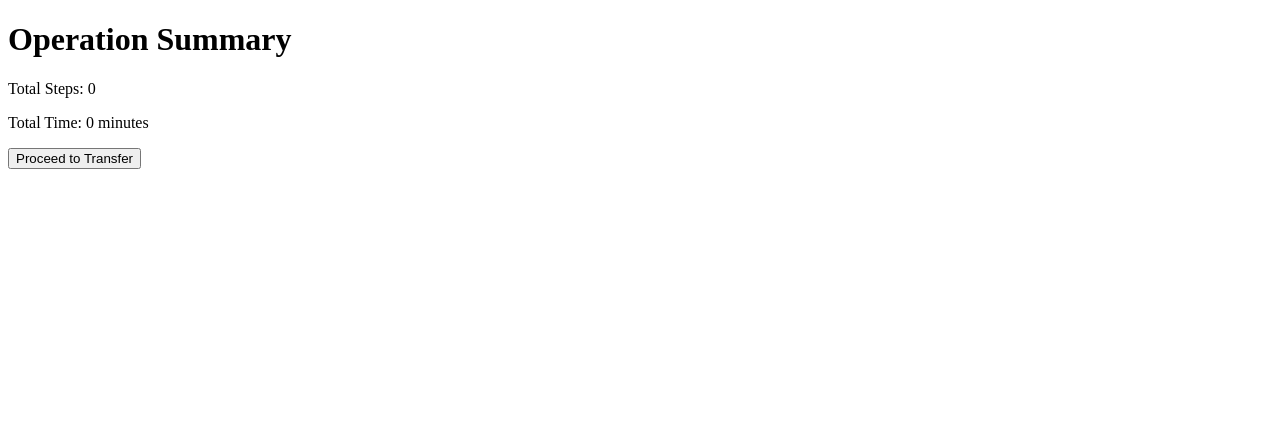
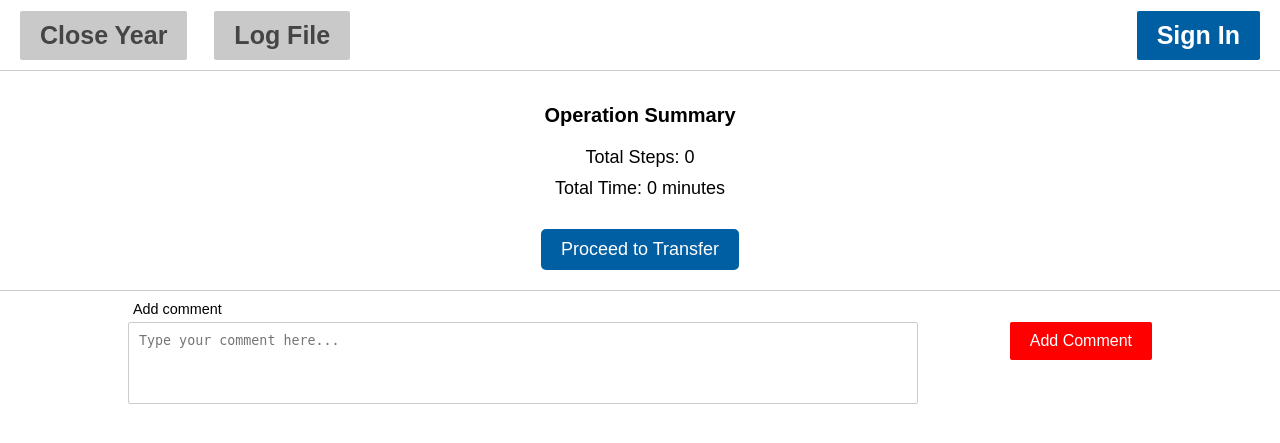
Before and after one commit to mryu003/MasterCargo, a Flask app: page /summary in a window 1280 px wide. Shown: the top 443 px of the page. Run offline with Flask 3, Linux system fonts and the light colour scheme.

Commit message:
summary updated UI

```diff
--- a/website/static/css/styles.css
+++ b/website/static/css/styles.css
@@ -507,3 +507,39 @@ button.removeButton {
     color: white;
     font-weight: bold;
 }
+
+.summary-page {
+    display: flex;
+    flex-direction: column;
+    justify-content: center;
+    align-items: center;
+    height: 100%;
+    text-align: center;
+}
+
+.summary-container {
+    font-family: Arial, sans-serif;
+    color: #000;
+    padding: 20px;
+}
+
+.summary-container h1 {
+    font-size: 20px;
+    margin-bottom: 20px;
+}
+
+.summary-container p {
+    font-size: 18px;
+    margin: 10px 20px;
+}
+
+.summary-container button {
+    padding: 10px 20px;
+    font-size: 18px;
+    cursor: pointer;
+    background-color: #005ea2;
+    color: white;
+    border: none;
+    border-radius: 5px;
+    margin-top: 20px;
+}
--- a/website/templates/summary.html
+++ b/website/templates/summary.html
@@ -1,14 +1,139 @@
 <!DOCTYPE html>
-<html>
+<html lang="en">
 <head>
     <title>Summary</title>
+    <link rel="stylesheet" href="{{ url_for('static', filename='css/styles.css') }}">
 </head>
-<body>
+    <header>
+        <nav>
+            <div class="log-file">
+                <button class="close-year" onclick="openPassCloseYear()">Close Year</button>
+                <button class="download-log" onclick="openPassDownloadLog()">Log File</button>
+            </div>
+            <button class="sign-in-button modal-button" onclick="document.getElementById('sign-in-modal').style.display='block'"> Sign In </button>
+        </nav>
+    </header>
+
+    <div id="close-year-modal" class="modal">
+        <div class="content-background">
+            <div class="modal-content">
+                <p>Are you sure you want to close the year?</p>
+                <div class="close-buttons">
+                    <button class="confirm-close" onclick="confirmCloseYear()">Yes</button>
+                    <button class="cancel-close" onclick="document.getElementById('close-year-modal').style.display = 'none'">No</button>
+                </div>
+            </div>
+        </div>
+    </div>
+
+    <div id = "password-modal" class = "modal">
+        <div class = "content-background">
+            <div class = "modal-content">
+                <h2>Enter Password</h2>
+                <form id = "password-form" method = "POST">
+                    <label for = "password-input">Password:</label>
+                    <input type = "password" id = "password-input" class = "usernameInput" placeholder="Enter password" required>
+                    <div class = "close-buttons">
+                        <button type = "submit" class = "confirm-close">Confirm</button>
+                        <button type = "button" class = "cancel-close" onclick = "closePasswordModal()">Cancel</button>
+                    </div>
+                </form>
+            </div>
+        </div>
+    </div>
+
+    <div id="sign-in-modal" class="modal">
+        <div class="content-background">
+            <div class="modal-content">
+                <h2> Sign In </h2>
+                <form method="POST" action="/home">
+                    <label for="username"> Enter Your Name: </label>
+                    <input type="text" name="username" class="usernameInput" required>
+                    <button type="submit" class="sign-in-button" onclick="document.getElementById('sign-in-modal').style.display='none'"> Sign In </button>
+                </form>
+            </div>
+        </div>
+    </div>
+
+    <main>
+        <div class="summary-page">
+            <div class="summary-container">
                 <h1>Operation Summary</h1>
                 <p>Total Steps: {{ total_steps }}</p>
                 <p>Total Time: {{ total_time }} minutes</p>
                 <form method="POST">
                     <button type="submit">Proceed to Transfer</button>
                 </form>
-</body>
+            </div>
+        </div>
+    </main>
+    <script>
+        window.onclick = function(event) {
+            if (event.target == document.getElementById('sign-in-modal')) {
+                document.getElementById('sign-in-modal').style.display = "none";
+            }
+        }
+
+        function confirmCloseYear() {
+            fetch('/logout', {
+                method: 'POST',
+                headers: {
+                    'Content-Type': 'application/json',
+                },
+                body: JSON.stringify({action: 'Log Closed'}),
+            });
+            window.location.href = '/';
+        }
+        function clearCommentBox() {
+            setTimeout(() => {
+                const commentBox = document.getElementById('commentBox');
+                if (commentBox) {
+                    commentBox.value = '';
+                }
+            },100);
+        }
+
+        function openPassCloseYear() {
+        document.getElementById('password-modal').style.display = 'block';
+        document.getElementById('password-form').onsubmit = function(event){
+            event.preventDefault();
+            password = document.getElementById('password-input').value;
+            if (password === "keogh123"){
+                closePasswordModal();
+                confirmCloseYear();
+            }
+            else{
+                alert("Incorrect password");
+            }
+            password = document.getElementById('password-input').value = "";
+        };
+        }
+        function openPassDownloadLog() {
+            document.getElementById('password-modal').style.display = 'block';
+            document.getElementById('password-form').onsubmit = function(event){
+                event.preventDefault();
+                password = document.getElementById('password-input').value;
+                if (password === "keogh123"){
+                    closePasswordModal();
+                    location.href = '/download'
+                }
+                else{
+                    alert("Incorrect password");
+                }
+                password = document.getElementById('password-input').value = "";
+            };
+        }
+        function closePasswordModal() {
+            document.getElementById('password-modal').style.display = 'none';
+        }
+    </script>
+    <footer>
+        <div class="comment-section">
+            <p>Add comment</p>
+            <form method="POST" action="/add_comment" onsubmit= "clearCommentBox()">
+                <textarea name="comment" id="commentBox" placeholder="Type your comment here..." rows="4" cols="150" required ></textarea>
+                <button type="submit" class="add-comment-button">Add Comment</button>
+            </form>
+        </div>
+    </footer>
 </html>
```
Lines whose indentation alone changed are shown as unchanged.
